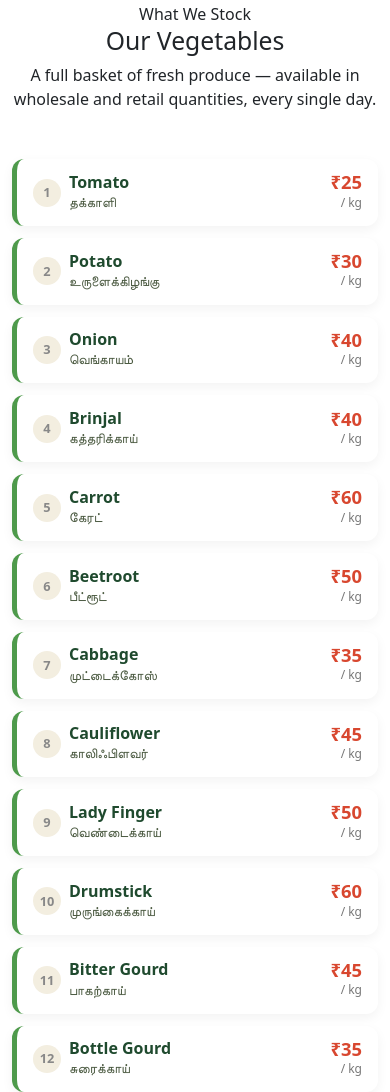
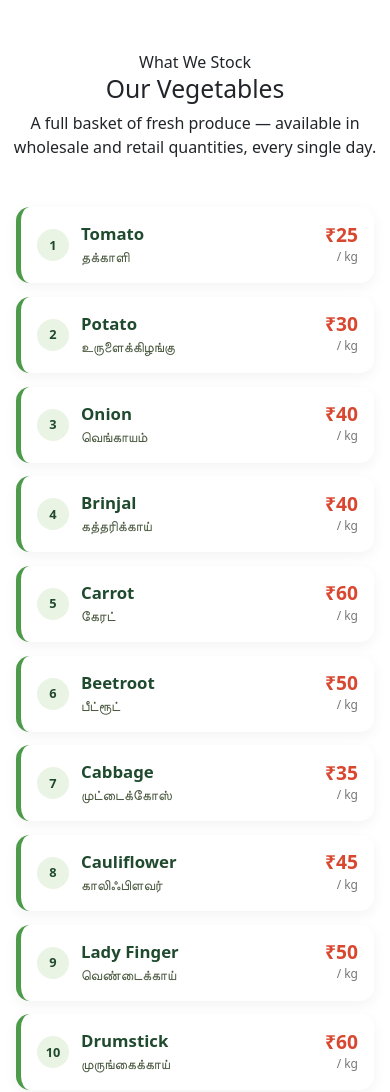
Before and after one commit to easwaran198/esu_vegetables, a plain HTML site: page index.html in a window 390 px wide. Shown: the part 2905-3997 px from the top of the page. Drawn offline with nearby package versions, Linux system fonts and the light colour scheme.

Commit message:
Update style.css

```diff
--- a/style.css
+++ b/style.css
@@ -1,15 +1,27 @@
-/* Table Styles (Desktop & Tablet) */
+/* =========================================================
+   ESU VEGETABLES — Global & Section Layout
+   ========================================================= */
+
+/* Mobile First Spacing & Utility Base */
+.veg-section {
+  padding: 3rem 0;
+}
+
+/* ---------- Table Styles (Desktop & Tablet) ---------- */
 .veg-table-wrap {
   background: #ffffff;
   border-radius: 16px;
-  box-shadow: 0 10px 30px rgba(0,0,0,0.06);
+  box-shadow: 0 10px 30px rgba(0, 0, 0, 0.06);
   overflow-x: auto;
+  border: 1px solid #EAF4E4;
 }
+
 .veg-table {
   width: 100%;
   margin-bottom: 0;
   border-collapse: collapse;
 }
+
 .veg-table thead th {
   background: #1F4A2E;
   color: #ffffff;
@@ -19,7 +31,9 @@
   letter-spacing: 0.5px;
   padding: 1rem 1.2rem;
   border: none;
+  white-space: nowrap;
 }
+
 .veg-table tbody td {
   padding: 0.85rem 1.2rem;
   font-size: 0.95rem;
@@ -27,97 +41,134 @@
   border-bottom: 1px solid #EAF4E4;
   vertical-align: middle;
 }
+
+.veg-table tbody tr:last-child td {
+  border-bottom: none;
+}
+
 .veg-table tbody tr:hover {
   background-color: #F8FAF6;
 }
+
 .veg-table .veg-ta {
   font-weight: 600;
   color: #1F4A2E;
 }
+
 .veg-table .veg-en {
   font-weight: 500;
   color: #4B5A41;
 }
+
 .veg-table .veg-unit-cell {
   color: #666;
   font-size: 0.9rem;
 }
+
 .veg-table .veg-price-cell {
   font-weight: 700;
   color: #D8472F;
   font-size: 1.1rem;
 }
 
-/* Card Styles (Mobile View) */
+/* ---------- Mobile Card Styles ---------- */
 .veg-cards-mobile {
   display: flex;
   flex-direction: column;
-  gap: 0.75rem;
+  gap: 0.85rem;
+  padding: 0 0.25rem;
 }
+
 .veg-card-item {
   background: #ffffff;
-  border-radius: 12px;
-  padding: 0.85rem 1rem;
-  box-shadow: 0 4px 12px rgba(0,0,0,0.05);
+  border-radius: 14px;
+  padding: 1rem;
+  box-shadow: 0 4px 14px rgba(0, 0, 0, 0.05);
   display: flex;
   align-items: center;
   justify-content: space-between;
   border-left: 5px solid #4E9A4B;
-  gap: 0.5rem;
+  gap: 0.75rem;
+  transition: transform 0.2s ease, box-shadow 0.2s ease;
 }
+
+.veg-card-item:active {
+  transform: scale(0.98);
+}
+
 .veg-card-sno {
   font-size: 0.8rem;
   font-weight: 700;
-  color: #888;
-  background: #F3EEE0;
-  width: 28px;
-  height: 28px;
+  color: #1F4A2E;
+  background: #EAF4E4;
+  width: 32px;
+  height: 32px;
   border-radius: 50%;
   display: flex;
   align-items: center;
   justify-content: center;
   flex-shrink: 0;
 }
+
 .veg-card-info {
   display: flex;
   flex-direction: column;
   flex-grow: 1;
+  min-width: 0; /* Prevents long text overflow */
 }
+
 .veg-card-en {
   font-weight: 700;
   color: #1F4A2E;
-  font-size: 1rem;
-  line-height: 1.2;
+  font-size: 1.05rem;
+  line-height: 1.25;
+  white-space: nowrap;
+  overflow: hidden;
+  text-overflow: ellipsis;
 }
+
 .veg-card-ta {
-  font-size: 0.85rem;
+  font-size: 0.88rem;
   color: #4B5A41;
   font-weight: 500;
+  margin-top: 2px;
 }
+
 .veg-card-price-wrap {
   text-align: right;
   flex-shrink: 0;
 }
+
 .veg-card-price {
   font-weight: 800;
   color: #D8472F;
-  font-size: 1.15rem;
+  font-size: 1.2rem;
   display: block;
   line-height: 1;
 }
+
 .veg-card-unit {
   font-size: 0.75rem;
   color: #777;
   display: block;
-  margin-top: 2px;
+  margin-top: 4px;
 }
 
-/* Visibility Responsive rules */
-@media (max-width: 767px) {
-  .veg-table-wrap { display: none !important; }
-  .veg-cards-mobile { display: flex !important; }
+/* ---------- Breakpoint Responsive Controls ---------- */
+@media (max-width: 767.98px) {
+  .veg-table-wrap {
+    display: none !important;
+  }
+  .veg-cards-mobile {
+    display: flex !important;
+  }
 }
+
 @media (min-width: 768px) {
-  .veg-cards-mobile { display: none !important; }
-  .veg-table-wrap { display: block !important; }
+  .veg-cards-mobile {
+    display: none !important;
+  }
+  .veg-table-wrap {
+    display: block !important;
+  }
 }
```
